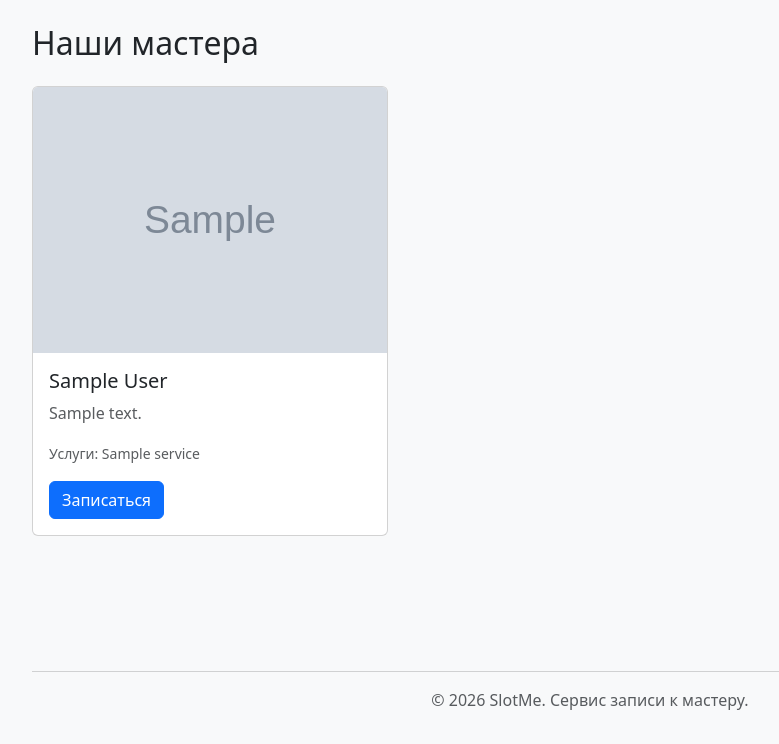
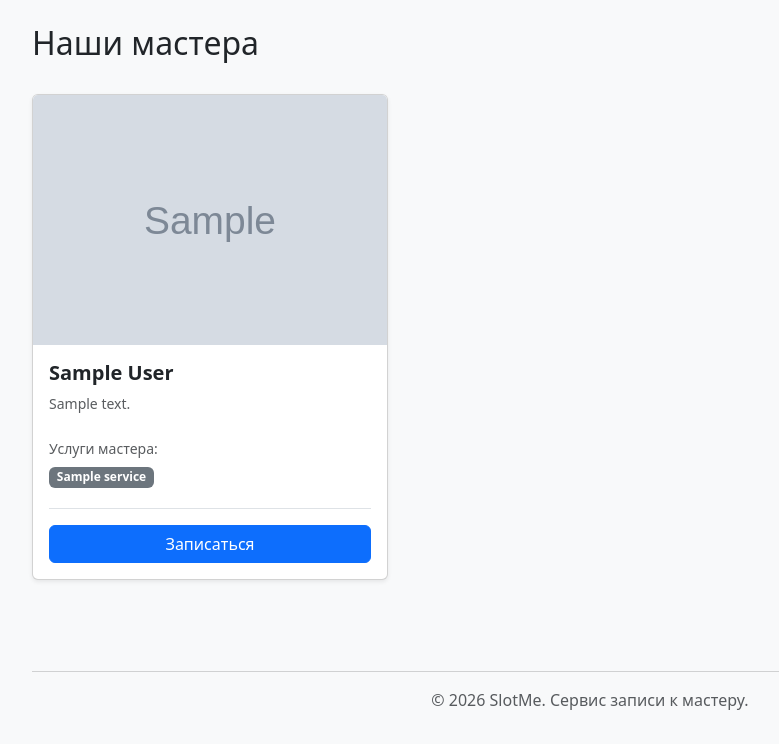
Before and after one commit to Serghqa/SlotMe, a Django app: page /masters/ in a window 1280 px wide. Shown: the part 56-800 px from the top of the page, without its empty margins (50-829 px from the left). Run offline with Django 5.2, Linux system fonts and the light colour scheme; tables that the repository leaves empty hold one stand-in row (values such as "Sample post"); grey boxes marked "Sample" are stand-in pictures.

Commit message:
Possibility of recording through services

```diff
--- a/apps/masters/urls.py
+++ b/apps/masters/urls.py
@@ -8,6 +8,7 @@ app_name = 'masters'
 urlpatterns = [
     path('', views.master_list_view, name='master_list'),
     path('<int:master_id>/', views.master_detail_view,  name='master_detail'),
+    path('service/<int:service_id>/', views.master_service_list_view, name='master_service_list'),
     path('admin/', views.admin_master_list_view, name='admin_list'),
     path('admin/create/', views.admin_master_create_view, name='admin_create'),
     path('admin/<int:master_id>/toggle/', views.admin_master_toggle_active_view, name='admin_toggle'),
--- a/apps/masters/views.py
+++ b/apps/masters/views.py
@@ -17,6 +17,21 @@ Service = apps.get_model('services', 'Service')
 def master_list_view(request):
     masters = Master.objects.filter(is_active=True).prefetch_related('services')
     return render(request, 'masters/master_list.html', {'masters': masters})
+
+
+def master_service_list_view(request, service_id):
+    service = get_object_or_404(
+        Service.objects.prefetch_related('masters'),
+        id=service_id,
+        is_active=True
+    )
+    masters = service.masters.filter(is_active=True).prefetch_related('services')
+    context = {
+        'masters': masters,
+        'selected_service': service,
+    }
+
+    return render(request, 'masters/master_list.html', context)
 
 
 def master_detail_view(request, master_id):
--- a/static/css/style.css
+++ b/static/css/style.css
@@ -2,3 +2,30 @@
 body {
     background-color: #f8f9fa;
 }
+
+/* Контейнер для фотографии мастера в карточке */
+.master-card-img-wrapper {
+    height: 250px;
+    overflow: hidden;
+    position: relative;
+    background-color: #f8f9fa; /* Аналог bg-light */
+    border-top-left-radius: var(--bs-card-inner-border-radius);
+    border-top-right-radius: var(--bs-card-inner-border-radius);
+}
+
+/* Изображение мастера (заполнение без искажений) */
+.master-card-img {
+    width: 100%;
+    height: 100%;
+    position: absolute;
+    top: 0;
+    left: 0;
+    object-fit: cover;
+    object-position: center;
+}
+
+/* Модификатор для картинки-заглушки */
+.master-card-img-placeholder {
+    object-fit: contain;
+    padding: 2rem;
+}
--- a/templates/masters/master_list.html
+++ b/templates/masters/master_list.html
@@ -1,40 +1,78 @@
 {% extends "base.html" %}
+{% load static %}
 
-{% block title %}Мастера — SlotMe{% endblock title %}
+{% block title %}
+    {% if selected_service %}
+        Мастера для {{ selected_service.name }} — SlotMe
+    {% else %}
+        Наши мастера — SlotMe
+    {% endif %}
+{% endblock title %}
 
 {% block content %}
-<h2 class="mb-4">Наши мастера</h2>
+    <div class="d-flex justify-content-between align-items-center mb-4">
+        {% if selected_service %}
+            <h2>Мастера по услуге: <span class="text-primary">{{ selected_service.name }}</span></h2>
+            <a href="{% url 'services:services_list' %}" class="btn btn-outline-secondary btn-sm">
+                « Назад к услугам
+            </a>
+        {% else %}
+            <h2>Наши мастера</h2>
+        {% endif %}
+    </div>
 
     {% if masters %}
         <div class="row row-cols-1 row-cols-md-2 row-cols-lg-3 g-4">
             {% for master in masters %}
                 <div class="col">
-                <div class="card h-100">
+                    <div class="card h-100 shadow-sm">
+                        <div class="master-card-img-wrapper">
                             {% if master.photo %}
-                        <img src="{{ master.photo.url }}" class="card-img-top" alt="{{ master.user.get_full_name }}">
+                                <img src="{{ master.photo.url }}"
+                                    class="master-card-img"
+                                    alt="{{ master.user.get_full_name }}">
+                            {% else %}
+                                <img src="{% static 'img/no-photo.png' %}"
+                                    class="master-card-img master-card-img-placeholder"
+                                    alt="Нет фото">
                             {% endif %}
-                    <div class="card-body">
-                        <h5 class="card-title">{{ master.user.get_full_name|default:master.user.username }}</h5>
+                        </div>
+                        <div class="card-body d-flex flex-column">
+                            <h5 class="card-title fw-bold">{{ master.user.get_full_name|default:master.user.username }}</h5>
                             {% if master.bio %}
-                            <p class="card-text text-muted">{{ master.bio|truncatechars:100 }}</p>
+                                <p class="card-text text-muted small flex-grow-1">
+                                    {{ master.bio|truncatewords:15 }}
+                                </p>
+                            {% else %}
+                                <div class="flex-grow-1"></div>
                             {% endif %}
-                        <p class="card-text">
-                            <small class="text-muted">
-                                Услуги:
+
+                            <div class="mt-2 mb-3">
+                                <small class="text-muted d-block mb-1">Услуги мастера:</small>
                                 {% for service in master.services.all %}
-                                    {{ service.name }}{% if not forloop.last %}, {% endif %}
-                                {% empty %}
-                                    не указаны
+                                    <span class="badge {% if selected_service and selected_service.id == service.id %}bg-primary{% else %}bg-secondary{% endif %} me-1 mb-1">
+                                        {{ service.name }}
+                                    </span>
                                 {% endfor %}
-                            </small>
-                        </p>
-                        <a href="{% url 'masters:master_detail' master.id %}" class="btn btn-primary">Записаться</a>
+                            </div>
+
+                            <div class="mt-auto pt-3 border-top">
+                                <a href="{% url 'masters:master_detail' master.id %}{% if selected_service %}?service_id={{ selected_service.id }}{% endif %}" class="btn btn-primary w-100">
+                                    Записаться
+                                </a>
+                            </div>
                         </div>
                     </div>
                 </div>
             {% endfor %}
         </div>
     {% else %}
-    <div class="alert alert-info">Мастеров пока нет.</div>
+        <div class="alert alert-info">
+            {% if selected_service %}
+                К сожалению, на услугу «{{ selected_service.name }}» пока нет доступных мастеров.
+            {% else %}
+                Мастеров пока нет.
+            {% endif %}
+        </div>
     {% endif %}
 {% endblock content %}
```
Also changed, not shown: templates/services/service_list.html (+15 -8 lines). Lines whose indentation alone changed are shown as unchanged.
